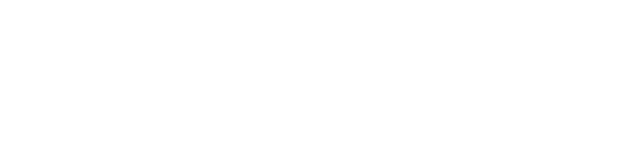
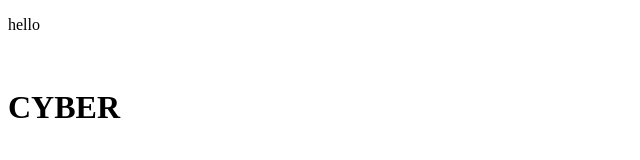
Before and after one commit to anhuyen98/travel, a plain HTML site: page index.html in a window 1280 px wide. Shown: the whole page, without its empty margins (0-640 px from the left). Drawn offline with Linux system fonts and the light colour scheme.

Commit message:
themcodene

```diff
--- a/index.html
+++ b/index.html
@@ -7,6 +7,10 @@
     <title>Document</title>
 </head>
 <body>
-
+    <div>
+        <p>hello</p>
+        <img src="" alt="">
+        <h1>CYBER</h1>
+    </div>
 </body>
 </html>
```
